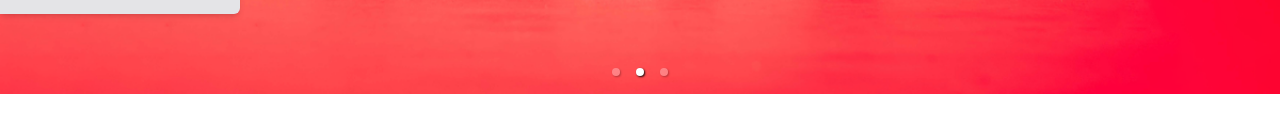
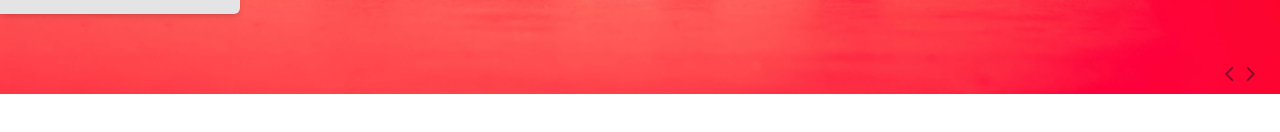
Before and after one commit to coderick137/ecommerce, a Next.js app: page / in a window 1280 px wide. Shown: the part 546-678 px from the top of the page. Built offline with nearby package versions, Linux system fonts and the light colour scheme.

Commit message:
finaliza herobanner

```diff
--- a/components/HeroBanner.tsx
+++ b/components/HeroBanner.tsx
@@ -5,6 +5,7 @@ import Image from "next/image";
 import Slide1 from "../public/slide-1.png";
 import Slide2 from "../public/slide-2.png";
 import Slide3 from "../public/slide-3.png";
+import { CaretLeft, CaretRight } from "phosphor-react";
 
 export function HeroBanner() {
   return (
@@ -12,6 +13,7 @@ export function HeroBanner() {
       <Carousel
         showThumbs={false}
         showStatus={false}
+        showIndicators={false}
         infiniteLoop={true}
         autoPlay={true}
         interval={4000}
@@ -19,6 +21,34 @@ export function HeroBanner() {
         swipeable={true}
         emulateTouch={true}
         animationHandler={"fade"}
+        renderArrowNext={(onClickHandler, hasNext, label) => (
+          <button
+            type="button"
+            onClick={onClickHandler}
+            title={label}
+            className="absolute bottom-0 right-5 z-10 transform -translate-y-1/2 text-zinc-900/50 hover:text-zinc-900/80 transition-colors duration-200 focus:outline-none"
+          >
+            <CaretRight
+              size={20}
+              weight="bold"
+              className="text-zinc-900/50 hover:text-zinc-900/80 transition-colors duration-200"
+            />
+          </button>
+        )}
+        renderArrowPrev={(onClickHandler, hasPrev, label) => (
+          <button
+            type="button"
+            onClick={onClickHandler}
+            title={label}
+            className="absolute mx-5 bottom-0 right-5 z-10 transform -translate-y-1/2 text-zinc-900/50 hover:text-zinc-900/80 transition-colors duration-200 focus:outline-none"
+          >
+            <CaretLeft
+              size={20}
+              weight="bold"
+              className="text-zinc-900/50 hover:text-zinc-900/80 transition-colors duration-200"
+            />
+          </button>
+        )}
       >
         <div>
           <Image
```
